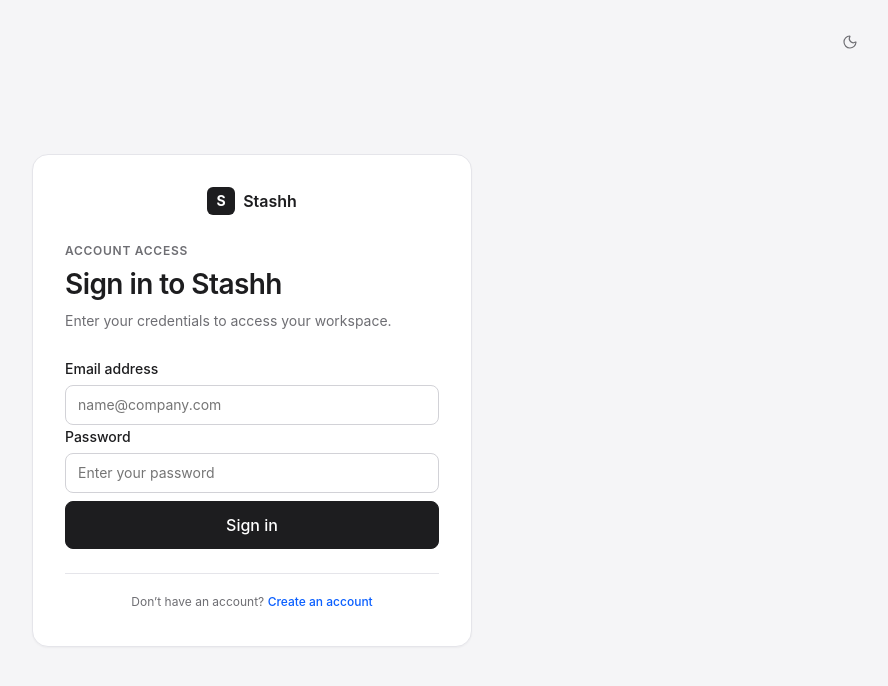
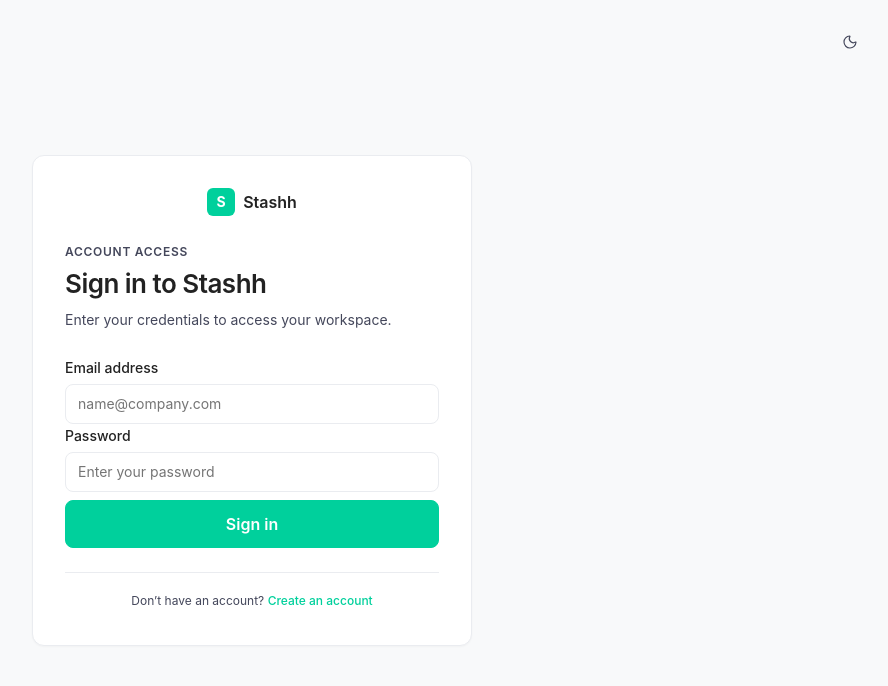
Before and after one commit to shde21/Stashh, a React (Vite) app in the folder frontend/: page /login in a window 1280 px wide. Shown: the top 686 px of the page, without its empty margins (388-1276 px from the left). Built offline with nearby package versions, Linux system fonts and the light colour scheme; no server answers.

Commit message:
style: modernize UI with clean modern fintech aesthetic tokens and styling

```diff
--- a/frontend/src/components/layout/AppShell.tsx
+++ b/frontend/src/components/layout/AppShell.tsx
@@ -78,10 +78,11 @@ export function AppShell() {
           <span
             style={{
               fontSize: 'var(--font-caption)',
-              padding: '2px 8px',
+              fontWeight: 'var(--weight-medium)',
+              padding: '3px 10px',
               backgroundColor: 'var(--bg-subtle)',
               border: '1px solid var(--border)',
-              borderRadius: 'var(--radius-sm)',
+              borderRadius: 'var(--radius-full)',
               color: 'var(--text-secondary)',
             }}
           >
--- a/frontend/src/design-system/components.css
+++ b/frontend/src/design-system/components.css
@@ -1,6 +1,7 @@
 /**
- * Design System Components CSS
- * Reusable utility and component styles adhering to Apple/Groww/Stripe principles.
+ * Stashh Design System Components CSS
+ * Clean Modern Fintech Aesthetic (Apple + Groww + Stripe)
+ * High-trust, minimalist, crisp 1px borders, rounded pills, tabular numerical figures.
  */
 
 /* ==========================================================================
@@ -41,54 +42,64 @@
   height: 32px;
   padding: 0 var(--space-3);
   font-size: var(--font-caption);
+  border-radius: var(--radius-sm);
 }
 
 .vl-btn-md {
   height: 40px;
   padding: 0 var(--space-4);
   font-size: var(--font-small);
+  border-radius: var(--radius-md);
 }
 
 .vl-btn-lg {
   height: 48px;
   padding: 0 var(--space-6);
   font-size: var(--font-body);
+  border-radius: var(--radius-md);
 }
 
-/* Variants */
+/* Primary Button: Solid #00D09C background with bold white text */
 .vl-btn-primary {
-  background-color: var(--ink);
-  color: var(--text-inverse);
-  border-color: var(--ink);
+  background-color: var(--accent);
+  color: #FFFFFF;
+  border-color: var(--accent);
+  font-weight: var(--weight-semibold);
 }
 
 .vl-btn-primary:hover:not(:disabled) {
-  background-color: var(--ink-hover);
-  border-color: var(--ink-hover);
+  background-color: var(--accent-hover);
+  border-color: var(--accent-hover);
+  color: #FFFFFF;
 }
 
+/* Secondary Button: Light neutral border (#EAECF0) with subtle hover fill (#F8F9FA) */
 .vl-btn-secondary {
   background-color: var(--surface);
   color: var(--text);
-  border-color: var(--border-strong);
+  border-color: var(--border);
 }
 
 .vl-btn-secondary:hover:not(:disabled) {
   background-color: var(--bg-subtle);
-  border-color: var(--text-secondary);
+  border-color: var(--border-strong);
 }
 
+/* Accent Button (Fintech CTA) */
 .vl-btn-accent {
   background-color: var(--accent);
-  color: var(--text-inverse);
+  color: #FFFFFF;
   border-color: var(--accent);
+  font-weight: var(--weight-semibold);
 }
 
 .vl-btn-accent:hover:not(:disabled) {
   background-color: var(--accent-hover);
   border-color: var(--accent-hover);
+  color: #FFFFFF;
 }
 
+/* Ghost Button: Light neutral with subtle hover fill */
 .vl-btn-ghost {
   background-color: transparent;
   color: var(--text-secondary);
@@ -100,15 +111,23 @@
   color: var(--text);
 }
 
+/* Destructive / Sell / Negative Indicator (-) */
 .vl-btn-destructive {
-  background-color: var(--surface);
+  background-color: var(--negative-subtle);
   color: var(--negative-text);
   border-color: var(--negative-border);
+  font-weight: var(--weight-medium);
 }
 
 .vl-btn-destructive:hover:not(:disabled) {
-  background-color: var(--negative-subtle);
+  background-color: var(--negative);
+  color: #FFFFFF;
   border-color: var(--negative);
+}
+
+/* Pill button utility */
+.vl-btn-pill {
+  border-radius: var(--radius-full);
 }
 
 /* ==========================================================================
@@ -153,6 +172,7 @@
   gap: var(--space-1);
 }
 
+/* Form Inputs: Clean 8px corner radius, crisp #EAECF0 border, #00D09C on focus */
 .vl-input,
 .vl-textarea,
 .vl-select {
@@ -162,10 +182,10 @@
   line-height: var(--lh-small);
   color: var(--text);
   background-color: var(--surface);
-  border: 1px solid var(--border-strong);
+  border: 1px solid var(--border);
   border-radius: var(--radius-md);
   padding: var(--space-2) var(--space-3);
-  transition: border-color var(--transition-fast), box-shadow var(--transition-fast);
+  transition: border-color var(--transition-fast), box-shadow var(--transition-fast), background-color var(--transition-fast);
 }
 
 .vl-input {
@@ -181,7 +201,7 @@
 .vl-textarea:focus,
 .vl-select:focus {
   outline: none;
-  border-color: var(--accent);
+  border-color: var(--border-focus);
   box-shadow: 0 0 0 3px var(--accent-subtle);
 }
 
@@ -205,8 +225,31 @@
   cursor: not-allowed;
 }
 
+/* Pill-shaped search input styling (rounded-full, height 40px, background #F8F9FA, border #EAECF0) */
+.vl-input-search,
+input[type="search"],
+input[placeholder*="Search"],
+input[placeholder*="search"] {
+  border-radius: var(--radius-full);
+  height: 40px;
+  background-color: var(--bg-subtle);
+  border: 1px solid var(--border);
+  padding-left: var(--space-4);
+  padding-right: var(--space-4);
+}
+
+.vl-input-search:focus,
+input[type="search"]:focus,
+input[placeholder*="Search"]:focus,
+input[placeholder*="search"]:focus {
+  background-color: var(--surface);
+  border-color: var(--border-focus);
+  box-shadow: 0 0 0 3px var(--accent-subtle);
+}
+
 /* ==========================================================================
-   CARDS
+   CARDS & CONTAINERS
+   Flat white/dark backgrounds, 8px to 12px radius, crisp 1px borders
    ========================================================================== */
 .vl-card {
   background-color: var(--surface);
@@ -214,6 +257,7 @@
   border-radius: var(--radius-lg);
   padding: var(--space-6);
   position: relative;
+  box-shadow: none;
   transition: border-color var(--transition-fast), box-shadow var(--transition-fast);
 }
 
@@ -232,16 +276,18 @@
 
 .vl-card-lg {
   padding: var(--space-8);
+  border-radius: var(--radius-xl);
 }
 
 /* ==========================================================================
    STATUS PILLS / BADGES
+   Fully rounded pill shape (rounded-full) with matching soft background tints
    ========================================================================== */
 .vl-badge {
   display: inline-flex;
   align-items: center;
   gap: var(--space-1);
-  padding: 2px var(--space-2);
+  padding: 3px var(--space-3);
   border-radius: var(--radius-full);
   font-size: var(--font-caption);
   font-weight: var(--weight-medium);
@@ -249,6 +295,7 @@
   white-space: nowrap;
   letter-spacing: 0.02em;
   border: 1px solid transparent;
+  font-variant-numeric: tabular-nums;
 }
 
 .vl-badge-dot {
@@ -258,15 +305,17 @@
   flex-shrink: 0;
 }
 
+/* Neutral pill */
 .vl-badge-neutral {
-  background-color: var(--bg-subtle);
-  color: var(--text-secondary);
+  background-color: var(--neutral-pill-bg);
+  color: var(--neutral-pill-text);
   border-color: var(--border);
 }
 .vl-badge-neutral .vl-badge-dot {
   background-color: var(--text-tertiary);
 }
 
+/* Positive Indicator (+): #00D09C, Soft tint: #E6FBF5, Soft border: #99ECCF */
 .vl-badge-positive {
   background-color: var(--positive-subtle);
   color: var(--positive-text);
@@ -276,6 +325,7 @@
   background-color: var(--positive);
 }
 
+/* Negative Indicator (-): #EB5B3C, Soft tint: #FDEEEB, Soft border: #F7B5A7 */
 .vl-badge-negative {
   background-color: var(--negative-subtle);
   color: var(--negative-text);
@@ -285,6 +335,7 @@
   background-color: var(--negative);
 }
 
+/* Warning / In-progress */
 .vl-badge-warning {
   background-color: var(--warning-subtle);
   color: var(--warning-text);
@@ -294,6 +345,7 @@
   background-color: var(--warning);
 }
 
+/* Accent badge */
 .vl-badge-accent {
   background-color: var(--accent-subtle);
   color: var(--accent);
@@ -305,13 +357,14 @@
 
 /* ==========================================================================
    TABS & SEGMENTED CONTROLS
+   Clean pill or segmented bar container with smooth fill transitions
    ========================================================================== */
 .vl-segmented {
   display: inline-flex;
   align-items: center;
   background-color: var(--bg-subtle);
   padding: 3px;
-  border-radius: var(--radius-md);
+  border-radius: var(--radius-full);
   border: 1px solid var(--border);
   gap: 2px;
 }
@@ -324,7 +377,7 @@
   font-size: var(--font-small);
   font-weight: var(--weight-medium);
   color: var(--text-secondary);
-  border-radius: var(--radius-sm);
+  border-radius: var(--radius-full);
   background: transparent;
   border: none;
   cursor: pointer;
@@ -339,10 +392,11 @@
 .vl-segmented-btn.vl-segmented-active {
   background-color: var(--surface);
   color: var(--text);
-  box-shadow: 0 1px 3px rgba(0, 0, 0, 0.08);
+  font-weight: var(--weight-semibold);
+  box-shadow: 0 1px 3px rgba(0, 0, 0, 0.05);
 }
 
-/* Underline tabs */
+/* Underline tabs with #00D09C active tab indicator */
 .vl-tabs-nav {
   display: flex;
   gap: var(--space-6);
@@ -369,12 +423,13 @@
 
 .vl-tab-item.vl-tab-active {
   color: var(--text);
-  border-bottom-color: var(--ink);
+  border-bottom-color: var(--accent);
   font-weight: var(--weight-semibold);
 }
 
 /* ==========================================================================
-   TABLES
+   TABLES & DATA GRIDS
+   Clean row spacing, subtle divider borders (#EAECF0), tabular numbers
    ========================================================================== */
 .vl-table-wrapper {
   width: 100%;
@@ -382,6 +437,7 @@
   border: 1px solid var(--border);
   border-radius: var(--radius-lg);
   background: var(--surface);
+  box-shadow: none;
 }
 
 .vl-table {
@@ -393,7 +449,7 @@
 
 .vl-table th {
   padding: var(--space-3) var(--space-4);
-  font-weight: var(--weight-medium);
+  font-weight: var(--weight-semibold);
   font-size: var(--font-caption);
   color: var(--text-secondary);
   background-color: var(--bg-subtle);
@@ -424,7 +480,7 @@
 }
 
 /* ==========================================================================
-   STATS (Groww & Stripe hero metrics)
+   STATS (Hero Metrics)
    ========================================================================== */
 .vl-stat {
   display: flex;
@@ -453,22 +509,30 @@
   display: inline-flex;
   align-items: center;
   gap: var(--space-1);
+  padding: 1px var(--space-2);
+  border-radius: var(--radius-full);
   font-size: var(--font-caption);
   font-variant-numeric: tabular-nums;
   font-weight: var(--weight-medium);
+  border: 1px solid transparent;
 }
 
 .vl-stat-delta.positive {
   color: var(--positive-text);
+  background-color: var(--positive-subtle);
+  border-color: var(--positive-border);
 }
 
 .vl-stat-delta.negative {
   color: var(--negative-text);
+  background-color: var(--negative-subtle);
+  border-color: var(--negative-border);
 }
 
 .vl-stat-subtext {
   font-size: var(--font-caption);
   color: var(--text-tertiary);
+  font-variant-numeric: tabular-nums;
 }
 
 /* ==========================================================================
@@ -481,6 +545,7 @@
   border-radius: var(--radius-full);
   overflow: hidden;
   position: relative;
+  border: 1px solid var(--border);
 }
 
 .vl-progress-fill {
@@ -492,11 +557,12 @@
 
 /* ==========================================================================
    MODAL / SHEET
+   Elevations: box-shadow: 0 4px 20px rgba(0,0,0,0.06), crisp 1px borders
    ========================================================================== */
 .vl-modal-backdrop {
   position: fixed;
   inset: 0;
-  background-color: rgba(29, 29, 31, 0.45);
+  background-color: rgba(15, 17, 21, 0.45);
   backdrop-filter: blur(4px);
   display: flex;
   align-items: center;
@@ -572,14 +638,14 @@
    SKELETONS
    ========================================================================== */
 .vl-skeleton {
-  background: linear-gradient(90deg, #f0f0f2 25%, #e6e6e8 37%, #f0f0f2 63%);
+  background: linear-gradient(90deg, #f0f1f3 25%, #e6e8eb 37%, #f0f1f3 63%);
   background-size: 400% 100%;
   animation: vl-skeleton-pulse 1.4s ease infinite;
   border-radius: var(--radius-sm);
 }
 
 [data-theme="dark"] .vl-skeleton {
-  background: linear-gradient(90deg, #222226 25%, #2c2c32 37%, #222226 63%);
+  background: linear-gradient(90deg, #1d212b 25%, #262b38 37%, #1d212b 63%);
   background-size: 400% 100%;
 }
 
@@ -650,24 +716,25 @@
   align-items: center;
   gap: var(--space-3);
   padding: var(--space-3) var(--space-4);
-  background-color: var(--ink);
+  background-color: var(--text);
   color: var(--text-inverse);
-  border-radius: var(--radius-md);
+  border-radius: var(--radius-full);
   box-shadow: var(--shadow-popover);
   font-size: var(--font-small);
   animation: vl-scale-in var(--duration-fast) var(--ease-out);
+  border: 1px solid var(--border);
 }
 
 .vl-toast-success {
-  background-color: #0c3325;
-  border: 1px solid #14593f;
-  color: #c4f3e3;
+  background-color: #064E3B;
+  border: 1px solid #00D09C;
+  color: #E6FBF5;
 }
 
 .vl-toast-error {
-  background-color: #3b1214;
-  border: 1px solid #632023;
-  color: #fed7d7;
+  background-color: #450A0A;
+  border: 1px solid #EB5B3C;
+  color: #FDEEEB;
 }
 
 .vl-alert {
--- a/frontend/src/design-system/tokens.css
+++ b/frontend/src/design-system/tokens.css
@@ -1,55 +1,61 @@
 /**
- * stashh Design System - Design Tokens
- * Philosophy: Apple + Groww + Stripe
- * Light-first architecture with pure, calm, high-contrast dark mode.
+ * Stashh Design System - Design Tokens
+ * Clean Modern Fintech Aesthetic (Apple + Groww + Stripe)
+ * High-trust, minimalist, crisp borders and tabular numerical figures.
  */
 
 :root {
-  /* Colors - Light Theme */
+  /* Colors - Light Theme Surfaces */
   --bg: #FFFFFF;
-  --bg-subtle: #F5F5F7;
+  --bg-subtle: #F8F9FA;
   --surface: #FFFFFF;
   --surface-raised: #FFFFFF;
-  --surface-muted: #F8F8FA;
+  --surface-muted: #F8F9FA;
 
-  --text: #1D1D1F;
-  --text-secondary: #6E6E73;
-  --text-tertiary: #86868B;
+  /* Typography Colors */
+  --text: #222222;
+  --text-secondary: #44475B;
+  --text-tertiary: #7C7E8C;
   --text-inverse: #FFFFFF;
 
-  --border: #E5E5EA;
-  --border-strong: #D2D2D7;
-  --border-focus: #0A5FFF;
+  /* Subtle Borders & Dividers */
+  --border: #EAECF0;
+  --border-strong: #D0D5DD;
+  --border-focus: #00D09C;
 
-  /* Accent - Restrained Brand Blue */
-  --accent: #0A5FFF;
-  --accent-hover: #004FE0;
-  --accent-subtle: #EEF4FF;
-  --accent-border: #D0E1FD;
+  /* Brand Primary / Positive Indicators (+) */
+  --accent: #00D09C;
+  --accent-hover: #00B588;
+  --accent-subtle: #E6FBF5;
+  --accent-border: #99ECCF;
 
-  /* Primary Ink (for Apple-like stark buttons) */
-  --ink: #1D1D1F;
-  --ink-hover: #000000;
-  --ink-secondary: #3A3A3C;
+  /* Primary Ink (CTA buttons / Brand) */
+  --ink: #00D09C;
+  --ink-hover: #00B588;
+  --ink-secondary: #00A37A;
 
-  /* Semantic Colors (WCAG AA compliant) */
-  --positive: #00B386;
+  /* Semantic Colors */
+  --positive: #00D09C;
+  --positive-hover: #00B588;
   --positive-text: #008765;
-  --positive-subtle: #E8F8F4;
-  --positive-border: #BAECD8;
+  --positive-subtle: #E6FBF5;
+  --positive-border: #99ECCF;
 
-  --negative: #E5484D;
-  --negative-text: #B52B30;
-  --negative-subtle: #FDE8E8;
-  --negative-border: #F8B4B4;
+  /* Negative / Sell / Destructive Indicators (-) */
+  --negative: #EB5B3C;
+  --negative-hover: #D64F32;
+  --negative-text: #D64F32;
+  --negative-subtle: #FDEEEB;
+  --negative-border: #F7B5A7;
 
-  --warning: #B7791F;
-  --warning-text: #92400E;
+  /* Warning / Caution */
+  --warning: #F59E0B;
+  --warning-text: #B45309;
   --warning-subtle: #FEF3C7;
   --warning-border: #FCD34D;
 
-  --neutral-pill-bg: #EFEFF4;
-  --neutral-pill-text: #3A3A3C;
+  --neutral-pill-bg: #F8F9FA;
+  --neutral-pill-text: #44475B;
 
   /* Typography */
   --font-sans: 'Inter Variable', -apple-system, BlinkMacSystemFont, "SF Pro Text", "Segoe UI", Roboto, sans-serif;
@@ -58,14 +64,14 @@
   --font-display: 3.5rem;   /* 56px */
   --lh-display: 3.75rem;    /* 60px */
 
-  --font-h1: 2.5rem;        /* 40px */
-  --lh-h1: 2.875rem;        /* 46px */
+  --font-h1: 2.25rem;       /* 36px */
+  --lh-h1: 2.625rem;        /* 42px */
 
-  --font-h2: 1.75rem;       /* 28px */
-  --lh-h2: 2.125rem;        /* 34px */
+  --font-h2: 1.625rem;      /* 26px */
+  --lh-h2: 2rem;            /* 32px */
 
   --font-h3: 1.25rem;       /* 20px */
-  --lh-h3: 1.75rem;         /* 28px */
+  --lh-h3: 1.625rem;        /* 26px */
 
   --font-body: 1rem;        /* 16px */
   --lh-body: 1.5rem;        /* 24px */
@@ -99,19 +105,19 @@
   --space-24: 96px;
   --space-32: 128px;
 
-  /* Radius */
+  /* Shapes & Radii: Clean modern corners (8px) and fully rounded pills */
   --radius-xs: 4px;
   --radius-sm: 6px;
   --radius-md: 8px;
-  --radius-lg: 12px;
-  --radius-xl: 16px;
+  --radius-lg: 8px;
+  --radius-xl: 12px;
   --radius-full: 9999px;
 
-  /* Elevation */
+  /* Elevations: Minimal 1px subtle borders over heavy drop-shadows */
   --shadow-none: none;
-  --shadow-sm: 0 1px 2px 0 rgba(0, 0, 0, 0.04);
-  --shadow-popover: 0 4px 20px -2px rgba(0, 0, 0, 0.08), 0 0 1px 1px rgba(0, 0, 0, 0.04);
-  --shadow-modal: 0 20px 48px -12px rgba(0, 0, 0, 0.16), 0 0 1px 1px rgba(0, 0, 0, 0.05);
+  --shadow-sm: 0 1px 2px 0 rgba(0, 0, 0, 0.03);
+  --shadow-popover: 0 4px 20px rgba(0, 0, 0, 0.06);
+  --shadow-modal: 0 4px 20px rgba(0, 0, 0, 0.06), 0 1px 2px rgba(0, 0, 0, 0.04);
 
   /* Layout */
   --max-content: 1200px;
@@ -129,57 +135,58 @@
 
 /* ==========================================================================
    DARK THEME TOKENS
-   Calm, high-contrast, Apple Pro / Stripe dark aesthetic. No glowing neons.
+   Minimalist, high-contrast dark fintech surfaces.
    ========================================================================== */
 [data-theme="dark"] {
-  --bg: #0D0D0E;
-  --bg-subtle: #161619;
-  --surface: #18181C;
-  --surface-raised: #202025;
-  --surface-muted: #141417;
+  --bg: #0F1115;
+  --bg-subtle: #171A21;
+  --surface: #171A21;
+  --surface-raised: #1E222B;
+  --surface-muted: #13151A;
 
-  --text: #F4F4F6;
-  --text-secondary: #A0A0A8;
-  --text-tertiary: #71717A;
-  --text-inverse: #0D0D0E;
+  --text: #F7F8FA;
+  --text-secondary: #BDC1CB;
+  --text-tertiary: #7E8494;
+  --text-inverse: #0F1115;
 
-  --border: #26262B;
-  --border-strong: #3F3F46;
-  --border-focus: #3B82F6;
+  --border: #292E3B;
+  --border-strong: #383E4F;
+  --border-focus: #00D09C;
 
-  /* Accent - Clean deep blue */
-  --accent: #3B82F6;
-  --accent-hover: #60A5FA;
-  --accent-subtle: #172554;
-  --accent-border: #1E3A8A;
+  /* Brand Primary / Positive Indicators (+) */
+  --accent: #00D09C;
+  --accent-hover: #00B588;
+  --accent-subtle: rgba(0, 208, 156, 0.15);
+  --accent-border: rgba(0, 208, 156, 0.35);
 
-  /* Primary Ink (stark white button on dark surface) */
-  --ink: #F4F4F6;
-  --ink-hover: #FFFFFF;
-  --ink-secondary: #E4E4E7;
+  --ink: #00D09C;
+  --ink-hover: #00B588;
+  --ink-secondary: #00A37A;
 
   /* Semantic Colors for Dark Mode */
   --positive: #00D09C;
+  --positive-hover: #00B588;
   --positive-text: #34D399;
-  --positive-subtle: #064E3B;
-  --positive-border: #047857;
+  --positive-subtle: rgba(0, 208, 156, 0.15);
+  --positive-border: rgba(0, 208, 156, 0.35);
 
-  --negative: #F87171;
+  --negative: #EB5B3C;
+  --negative-hover: #D64F32;
   --negative-text: #FCA5A5;
-  --negative-subtle: #450A0A;
-  --negative-border: #7F1D1D;
+  --negative-subtle: rgba(235, 91, 60, 0.15);
+  --negative-border: rgba(235, 91, 60, 0.35);
 
   --warning: #FBBF24;
   --warning-text: #FDE68A;
-  --warning-subtle: #451A03;
-  --warning-border: #78350F;
+  --warning-subtle: rgba(251, 191, 36, 0.15);
+  --warning-border: rgba(251, 191, 36, 0.35);
 
-  --neutral-pill-bg: #27272A;
-  --neutral-pill-text: #D4D4D8;
+  --neutral-pill-bg: #222631;
+  --neutral-pill-text: #BDC1CB;
 
-  --shadow-sm: 0 1px 3px 0 rgba(0, 0, 0, 0.5);
-  --shadow-popover: 0 8px 24px -4px rgba(0, 0, 0, 0.7), 0 0 1px 1px rgba(255, 255, 255, 0.08);
-  --shadow-modal: 0 24px 56px -12px rgba(0, 0, 0, 0.85), 0 0 1px 1px rgba(255, 255, 255, 0.1);
+  --shadow-sm: 0 1px 2px 0 rgba(0, 0, 0, 0.4);
+  --shadow-popover: 0 4px 20px rgba(0, 0, 0, 0.25);
+  --shadow-modal: 0 4px 20px rgba(0, 0, 0, 0.3), 0 0 0 1px rgba(255, 255, 255, 0.06);
 }
 
 @media (prefers-reduced-motion: reduce) {
--- a/frontend/src/index.css
+++ b/frontend/src/index.css
@@ -30,13 +30,26 @@ body {
   font-weight: var(--weight-regular);
 }
 
-/* Tabular figures for all numbers */
+/* Tabular figures for all numbers, prices, balances, metrics, and tables */
 num,
 data,
+table,
+th,
+td,
 .tabular-nums,
 [data-tabular-nums="true"],
 .vl-stat-value,
-.vl-table-numeric {
+.vl-stat-delta,
+.vl-stat-subtext,
+.vl-table-numeric,
+.metric-card strong,
+.metric-value,
+.stat-value,
+.badge,
+.vl-badge,
+.status-badge,
+.role-badge,
+input[type="number"] {
   font-variant-numeric: tabular-nums;
 }
 
@@ -152,8 +165,8 @@ p {
   width: 28px;
   height: 28px;
   border-radius: var(--radius-sm);
-  background-color: var(--ink);
-  color: var(--text-inverse);
+  background-color: var(--accent);
+  color: #FFFFFF;
   font-weight: var(--weight-bold);
   font-size: var(--font-small);
 }
@@ -184,35 +197,39 @@ p {
   height: 40px;
   padding: 0 var(--space-4);
   font-size: var(--font-small);
-  font-weight: var(--weight-medium);
+  font-weight: var(--weight-semibold);
   border-radius: var(--radius-md);
-  border: 1px solid var(--ink);
-  background-color: var(--ink);
-  color: var(--text-inverse);
+  border: 1px solid var(--accent);
+  background-color: var(--accent);
+  color: #FFFFFF;
   cursor: pointer;
   transition: background-color var(--transition-fast), border-color var(--transition-fast);
 }
 
-.button:hover:not(:disabled) {
-  background-color: var(--ink-hover);
-  border-color: var(--ink-hover);
+.button:hover:not(:disabled),
+.button-primary:hover:not(:disabled) {
+  background-color: var(--accent-hover);
+  border-color: var(--accent-hover);
+  color: #FFFFFF;
 }
 
 .button-small {
   height: 32px;
   padding: 0 var(--space-3);
   font-size: var(--font-caption);
+  border-radius: var(--radius-sm);
 }
 
 .button-secondary {
   background-color: var(--surface);
   color: var(--text);
-  border-color: var(--border-strong);
+  border: 1px solid var(--border);
+  border-radius: var(--radius-md);
 }
 
 .button-secondary:hover:not(:disabled) {
   background-color: var(--bg-subtle);
-  border-color: var(--text-secondary);
+  border-color: var(--border-strong);
 }
 
 .text-button {
@@ -360,8 +377,13 @@ p {
 }
 
 .nav-item-active {
-  background-color: var(--bg-subtle);
-  border-left: 2px solid var(--ink);
+  background-color: var(--accent-subtle);
+  border-left: 3px solid var(--accent);
+}
+
+.nav-item-active span {
+  color: var(--accent-hover);
+  font-weight: var(--weight-semibold);
 }
 
 .nav-item-active small {
@@ -550,10 +572,10 @@ p {
   font-size: var(--font-small);
   color: var(--text);
   background-color: var(--surface);
-  border: 1px solid var(--border-strong);
+  border: 1px solid var(--border);
   border-radius: var(--radius-md);
   padding: var(--space-2) var(--space-3);
-  transition: border-color var(--transition-fast), box-shadow var(--transition-fast);
+  transition: border-color var(--transition-fast), box-shadow var(--transition-fast), background-color var(--transition-fast);
 }
 
 .field input {
@@ -564,8 +586,28 @@ p {
 .field select:focus,
 .field textarea:focus {
   outline: none;
-  border-color: var(--accent);
+  border-color: var(--border-focus);
   box-shadow: 0 0 0 3px var(--accent-subtle);
+}
+
+/* Search inputs: pill-shaped container (rounded-full, height 40px, background #F8F9FA, subtle border #EAECF0) */
+input[type="search"],
+input[placeholder*="Search" i],
+.search-input {
+  border-radius: var(--radius-full) !important;
+  height: 40px;
+  background-color: var(--bg-subtle) !important;
+  border: 1px solid var(--border) !important;
+  padding-left: var(--space-4) !important;
+  padding-right: var(--space-4) !important;
+}
+
+input[type="search"]:focus,
+input[placeholder*="Search" i]:focus,
+.search-input:focus {
+  background-color: var(--surface) !important;
+  border-color: var(--border-focus) !important;
+  box-shadow: 0 0 0 3px var(--accent-subtle) !important;
 }
 
 .field-error {
@@ -914,15 +956,29 @@ p {
 }
 
 .gain-positive {
+  display: inline-flex;
+  align-items: center;
+  padding: 2px var(--space-2);
+  border-radius: var(--radius-full);
+  background-color: var(--positive-subtle);
+  border: 1px solid var(--positive-border);
   color: var(--positive-text);
   font-weight: var(--weight-medium);
   font-variant-numeric: tabular-nums;
+  font-size: var(--font-caption);
 }
 
 .gain-negative {
+  display: inline-flex;
+  align-items: center;
+  padding: 2px var(--space-2);
+  border-radius: var(--radius-full);
+  background-color: var(--negative-subtle);
+  border: 1px solid var(--negative-border);
   color: var(--negative-text);
   font-weight: var(--weight-medium);
   font-variant-numeric: tabular-nums;
+  font-size: var(--font-caption);
 }
 
 /* ==========================================================================
```
